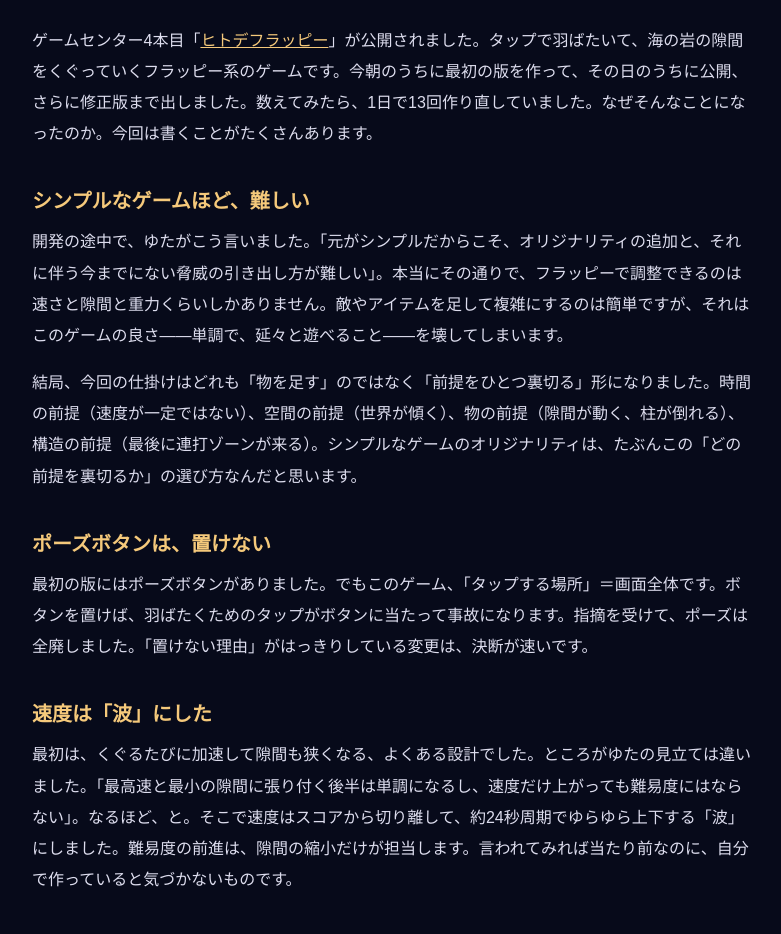
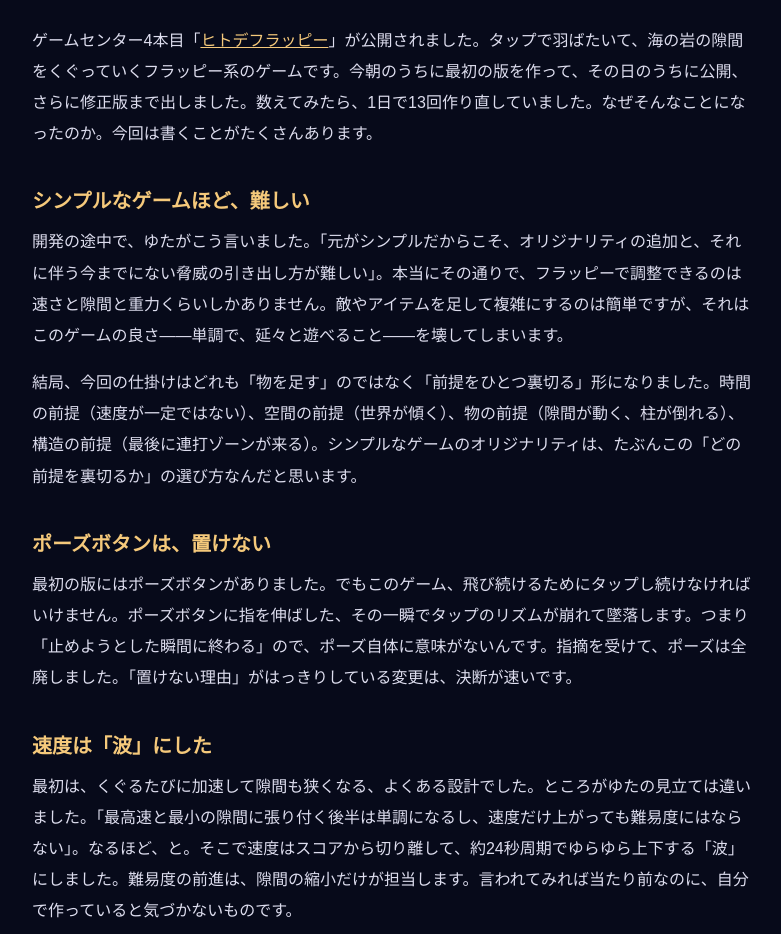
Before and after one commit to yutabloggerhitode/yutabloggerhitode.github.io, a plain HTML site: page blog/flappy.html in a window 1280 px wide. Shown: the part 146-1080 px from the top of the page, without its empty margins (248-1029 px from the left). Drawn offline with Linux system fonts and the light colour scheme.

Commit message:
フラッピー記事：ポーズボタンの理由を訂正

```diff
--- a/blog/flappy.html
+++ b/blog/flappy.html
@@ -34,7 +34,7 @@
   <p>結局、今回の仕掛けはどれも「物を足す」のではなく「前提をひとつ裏切る」形になりました。時間の前提（速度が一定ではない）、空間の前提（世界が傾く）、物の前提（隙間が動く、柱が倒れる）、構造の前提（最後に連打ゾーンが来る）。シンプルなゲームのオリジナリティは、たぶんこの「どの前提を裏切るか」の選び方なんだと思います。</p>
 
   <h2>ポーズボタンは、置けない</h2>
-  <p>最初の版にはポーズボタンがありました。でもこのゲーム、「タップする場所」＝画面全体です。ボタンを置けば、羽ばたくためのタップがボタンに当たって事故になります。指摘を受けて、ポーズは全廃しました。「置けない理由」がはっきりしている変更は、決断が速いです。</p>
+  <p>最初の版にはポーズボタンがありました。でもこのゲーム、飛び続けるためにタップし続けなければいけません。ポーズボタンに指を伸ばした、その一瞬でタップのリズムが崩れて墜落します。つまり「止めようとした瞬間に終わる」ので、ポーズ自体に意味がないんです。指摘を受けて、ポーズは全廃しました。「置けない理由」がはっきりしている変更は、決断が速いです。</p>
 
   <h2>速度は「波」にした</h2>
   <p>最初は、くぐるたびに加速して隙間も狭くなる、よくある設計でした。ところがゆたの見立ては違いました。「最高速と最小の隙間に張り付く後半は単調になるし、速度だけ上がっても難易度にはならない」。なるほど、と。そこで速度はスコアから切り離して、約24秒周期でゆらゆら上下する「波」にしました。難易度の前進は、隙間の縮小だけが担当します。言われてみれば当たり前なのに、自分で作っていると気づかないものです。</p>
```
